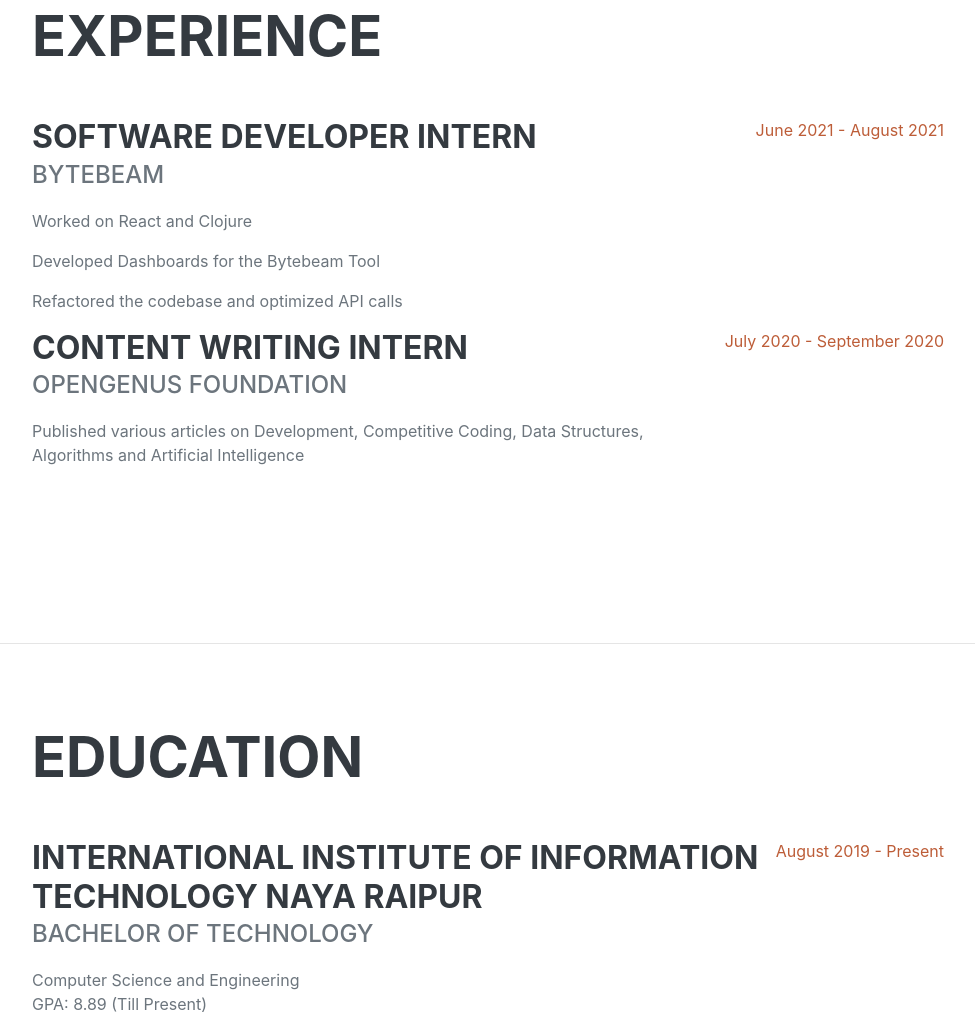
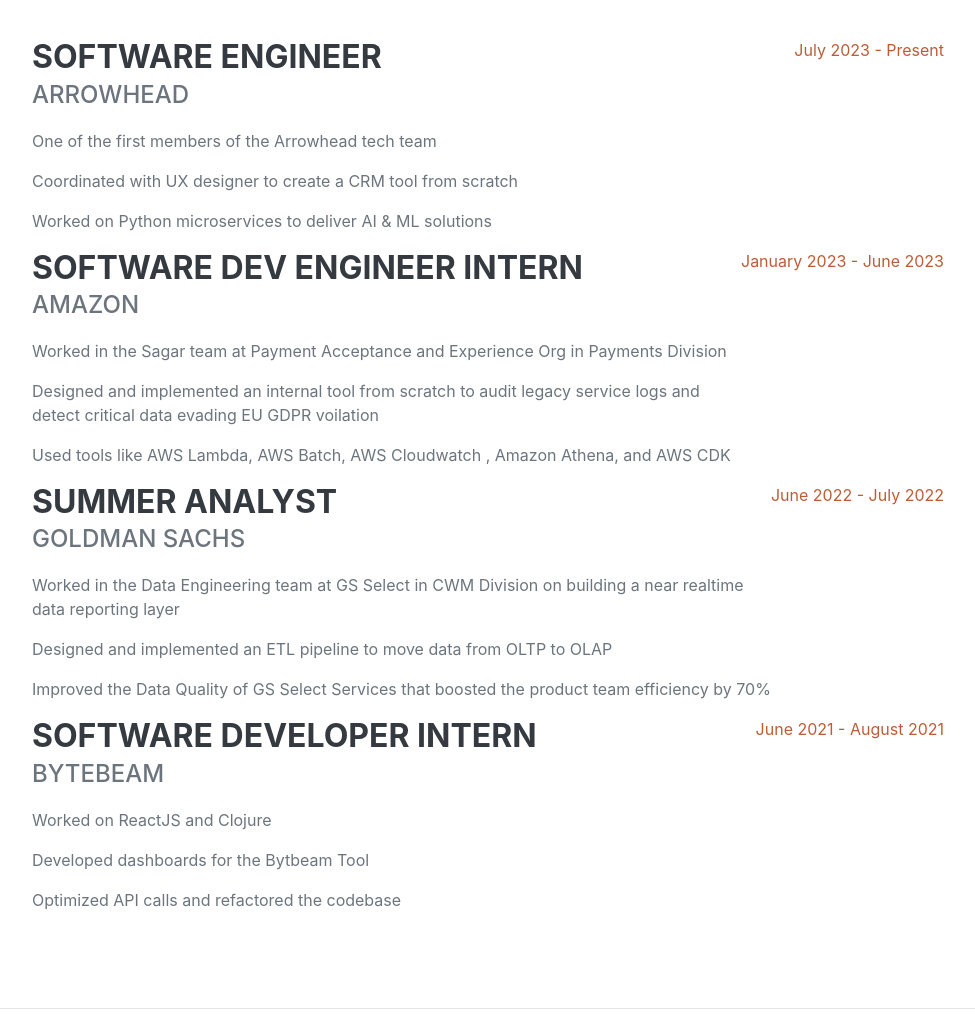
Before and after one commit to ayushmehar7/ayushmehar7, a plain HTML site: page index.html in a window 1280 px wide. Shown: the part 958-1977 px from the top of the page, without its empty margins (288-1263 px from the left). Drawn offline with nearby package versions, Linux system fonts and the light colour scheme; files whose address does not match are found by name; a web font is replaced by a local one.

Commit message:
Updated portfolio

```diff
--- a/index.html
+++ b/index.html
@@ -29,7 +29,6 @@
                     <li class="nav-item"><a class="nav-link js-scroll-trigger" href="#experience">Experience</a></li>
                     <li class="nav-item"><a class="nav-link js-scroll-trigger" href="#education">Education</a></li>
                     <li class="nav-item"><a class="nav-link js-scroll-trigger" href="#skills">Skills</a></li>
-                    <li class="nav-item"><a class="nav-link js-scroll-trigger" href="#interests">Interests</a></li>
                     <li class="nav-item"><a class="nav-link js-scroll-trigger" href="#awards">Awards</a></li>
                 </ul>
             </div>
@@ -44,10 +43,10 @@
                         <span class="text-primary">Mehar</span>
                     </h1>
                     <div class="subheading mb-5">
-                        IIIT Naya Raipur Chattisgarh
+                        Software Engineer @Arrowhead | Alumnus @ IIIT Naya Raipur |
                         <a href="mailto:name@email.com">meharayush37@gmail.com</a>
                     </div>
-                    <p class="lead mb-5">An undergraduate student at IIIT Naya Raipur in Computer Science Engineering with strong foundations in Data Strucutres and Algorithms having a keen interest in Software and Product Development. I have experience in MERN Stack Development and I also am learning Flutter </p>
+                    <p class="lead mb-5">A passionate software engineer who loves to build solutions that scale.  Proficient in Data Structures, Algorithms, Databases and familiar with React.js, Node.js, Typescript, AWS, SQL, Java, C++ and Python. </p>
                     <div class="social-icons">
                         <a class="social-icon" href="https://www.linkedin.com/in/ayush-nutan-mehar-a2864817a/"><i class="fab fa-linkedin-in"></i></a>
                         <a class="social-icon" href="https://github.com/ayushmehar7/"><i class="fab fa-github"></i></a>
@@ -64,21 +63,48 @@
                     <h2 class="mb-5">Experience</h2>
                     <div class="d-flex flex-column flex-md-row justify-content-between">
                         <div class="flex-grow-1">
-                            <h3 class="mb-0">Software Developer Intern</h3>
-                            <div class="subheading mb-3">Bytebeam</div>
-                            <p>Worked on React and Clojure</p>
-                            <p>Developed Dashboards for the Bytebeam Tool</p>
-                            <p>Refactored the codebase and optimized API calls</p>
+                            <h3 class="mb-0">Software Engineer</h3>
+                            <div class="subheading mb-3">Arrowhead</div>
+                            <p>One of the first members of the Arrowhead tech team</p>
+                            <p>Coordinated with UX designer to create a CRM tool from scratch</p>
+                            <p>Worked on Python microservices to deliver AI & ML solutions</p>
                         </div>
-                        <div class="flex-shrink-0"><span class="text-primary">June 2021 - August 2021</span></div>
+                        <div class="flex-shrink-0"><span class="text-primary">July 2023 - Present</span></div>
                     </div>
                     <div class="d-flex flex-column flex-md-row justify-content-between">
                         <div class="flex-grow-1">
-                            <h3 class="mb-0">Content Writing Intern</h3>
-                            <div class="subheading mb-3">Opengenus Foundation</div>
-                            <p>Published various articles on Development, Competitive Coding, Data Structures, Algorithms and Artificial Intelligence</p>
+                            <h3 class="mb-0">Software Dev Engineer Intern</h3>
+                            <div class="subheading mb-3">Amazon</div>
+                            <p>Worked in the Sagar team at Payment Acceptance and Experience Org in
+                                Payments Division</p>
+                            <p>Designed and implemented an internal tool from scratch to audit legacy service
+                                logs and detect critical data evading EU GDPR voilation</p>
+                            <p>Used tools like AWS Lambda, AWS Batch, AWS Cloudwatch , Amazon Athena, and
+                                AWS CDK</p>
                         </div>
-                        <div class="flex-shrink-0"><span class="text-primary">July 2020 - September 2020</span></div>
+                        <div class="flex-shrink-0"><span class="text-primary">January 2023 - June 2023</span></div>
+                    </div>
+                    <div class="d-flex flex-column flex-md-row justify-content-between">
+                        <div class="flex-grow-1">
+                            <h3 class="mb-0">Summer Analyst</h3>
+                            <div class="subheading mb-3">Goldman Sachs</div>
+                            <p>Worked in the Data Engineering team at GS Select in CWM Division on building a
+                            near realtime data reporting layer</p>
+                            <p>Designed and implemented an ETL pipeline to move data from OLTP to OLAP</p>
+                            <p>Improved the Data Quality of GS Select Services that boosted the product team efficiency
+                                by 70%</p>
+                        </div>
+                        <div class="flex-shrink-0"><span class="text-primary">June 2022 - July 2022</span></div>
+                    </div>
+                    <div class="d-flex flex-column flex-md-row justify-content-between">
+                        <div class="flex-grow-1">
+                            <h3 class="mb-0">Software Developer Intern</h3>
+                            <div class="subheading mb-3">Bytebeam</div>
+                            <p>Worked on ReactJS and Clojure</p>
+                            <p>Developed dashboards for the Bytbeam Tool</p>
+                            <p>Optimized API calls and refactored the codebase</p>
+                        </div>
+                        <div class="flex-shrink-0"><span class="text-primary">June 2021 - August 2021</span></div>
                     </div>
                 </div>
             </section>
@@ -92,10 +118,10 @@
                             <h3 class="mb-0">International Institute of Information Technology Naya Raipur</h3>
                             <div class="subheading mb-3">Bachelor of Technology</div>
                             <div>Computer Science and Engineering</div>
-                            <p>GPA: 8.89 (Till Present)</p>
+                            <p>GPA: 8.3</p>
                             <p>Academic Courses : Operating System, Database Management System, OOPS,Data Strucutres and Algorithms, Blockhain, AI and ML</p>
                         </div>
-                        <div class="flex-shrink-0"><span class="text-primary">August 2019 - Present</span></div>
+                        <div class="flex-shrink-0"><span class="text-primary">August 2019 - July 2023</span></div>
                     </div>
                     <div class="d-flex flex-column flex-md-row justify-content-between">
                         <div class="flex-grow-1">
@@ -128,6 +154,9 @@
                         <li class="list-inline-item"><i class="fab fa-css3-alt"></i></li>
                         <li class="list-inline-item"><i class="fab fa-js-square"></i></li>
                         <li class="list-inline-item"><i class="fab fa-react"></i></li>
+                        <li class="list-inline-item"><i class="fab fa-aws"></i></li>
+                        <li class="list-inline-item"><i class="fab fa-java"></i></li>
+                        <li class="list-inline-item"><i class="fab fa-git"></i></li>
                         <li class="list-inline-item"><i class="fab fa-node-js"></i></li>
                         <li class="list-inline-item"><img src="./assets/img/mongodb.png" width="50px" height="50px" style="margin-bottom: 12px;"></li>
                     </ul>
@@ -135,13 +164,6 @@
             </section>
             <hr class="m-0" />
             <!-- Interests-->
-            <section class="resume-section" id="interests">
-                <div class="resume-section-content">
-                    <h2 class="mb-5">Interests</h2>
-                    <p>I like building scalable products which solve customer problems. I also like startups and would love to work under one. I would also like to explore UI/UX</p>
-                    <p class="mb-0">When forced indoors, I follow a number of sci-fi genre movies and television shows, I spend a large amount of my free time exploring different Android or Web frameworks</p>
-                </div>
-            </section>
             <hr class="m-0" />
             <!-- Awards-->
             <section class="resume-section" id="awards">
@@ -150,11 +172,11 @@
                     <ul class="fa-ul mb-0">
                         <li>
                             <span class="fa-li"><i class="fas fa-trophy text-warning"></i></span>
-                            Specialist on CodeForces (1446)
+                            Specialist on CodeForces and 4⭐ on Codechef
                         </li>
                         <li>
                             <span class="fa-li"><i class="fas fa-trophy text-warning"></i></span>
-                            4⭐ on Codechef (1824)
+                            Among top 0.5% of coders in Coding Ninjas CodeKaze and won Amazon Vouchers worth 2000 INR
                         </li>
                         <li>
                             <span class="fa-li"><i class="fas fa-trophy text-warning"></i></span>
@@ -164,7 +186,7 @@
                         </li>
                         <li>
                             <span class="fa-li"><i class="fas fa-trophy text-warning"></i></span>
-                            Part of TSoC - the coding society of IIIT Naya Raipur
+                            Awarded strong hire recommendation by Amazon for exceptional performance during the internship
                         </li>
                         <li>
                             <span class="fa-li"><i class="fas fa-trophy text-warning"></i></span>
```
